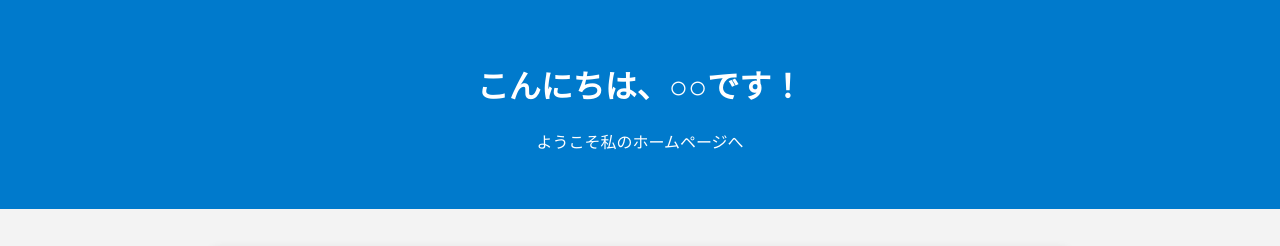
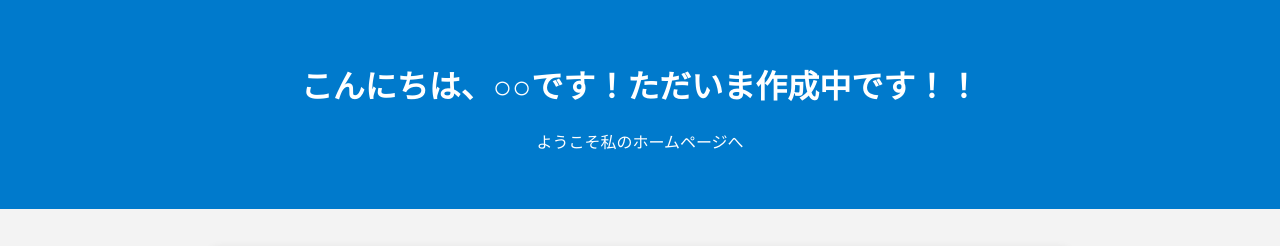
Before and after one commit to nobu20250702/profile, a plain HTML site: page index.html in a window 1280 px wide. Shown: the top 246 px of the page. Drawn offline with Linux system fonts and the light colour scheme.

Commit message:
ただいま作成中追加

```diff
--- a/index.html
+++ b/index.html
@@ -8,7 +8,7 @@
 </head>
 <body>
     <header>
-        <h1>こんにちは、○○です！</h1>
+        <h1>こんにちは、○○です！ただいま作成中です！！</h1>
         <p>ようこそ私のホームページへ</p>
     </header>
 
```
